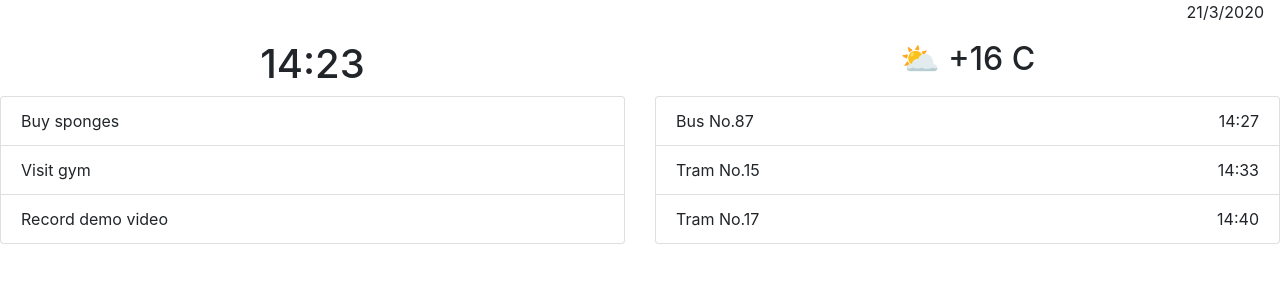
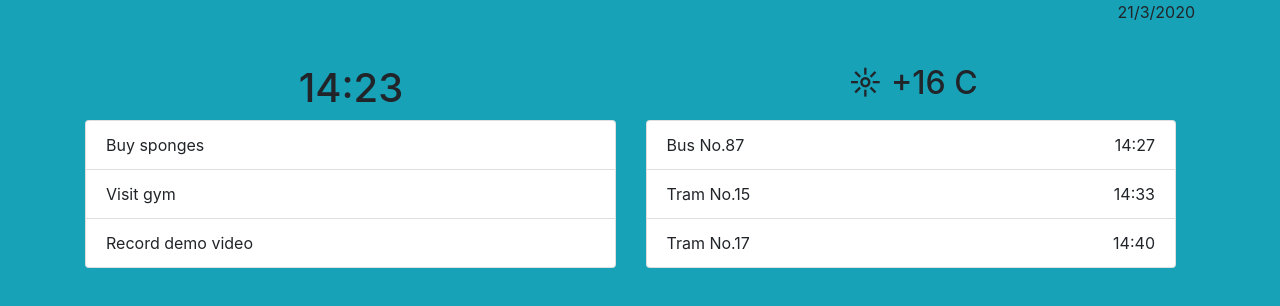
Before and after one commit to paskalnikita/panel, a plain HTML site: page index.html in a window 1280 px wide. Drawn offline with nearby package versions, Linux system fonts and the light colour scheme.

Commit message:
From R pi

```diff
--- a/index.html
+++ b/index.html
@@ -10,9 +10,9 @@
 
     <title>Hello, world!</title>
   </head>
-  <body>
-	  <span class="text-right">
-		<p id="date" class="mr-3"></p>
+  <body class='container text-center bg-info'>
+	  <span class="text-right mr-3">
+		<p id="date"></p>
 	  </span>
 	<div class="row">
 		<div class="col">
@@ -21,9 +21,9 @@
 			</h1>
 
 		</div>
-		<div class="col">
+		<div class="col mr-3">
 			<h2 class="text-center">
-				&#9925;
+				☼
 			+16 C
 			</h2>
 
@@ -32,7 +32,7 @@
 	</div>
 
 
-	<div class="row">
+	<div class="row mr-1 text-left">
 		<div class="col">
 			<ul class="list-group">
 				<li class="list-group-item">Buy sponges</li>
```
